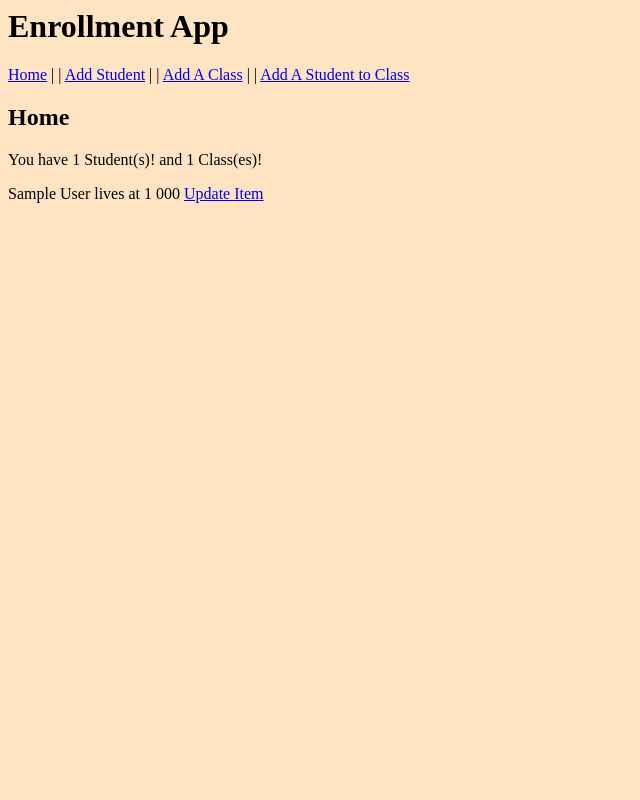
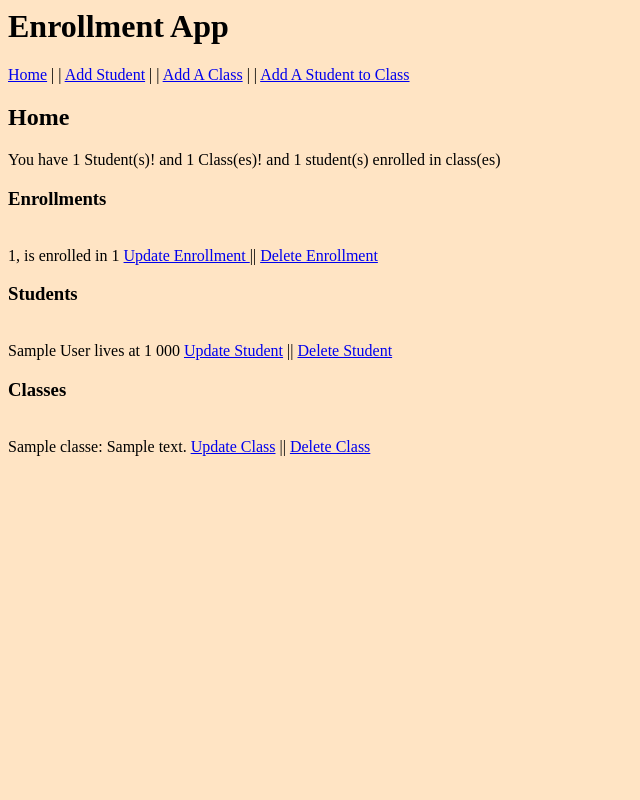
Before and after one commit to Christian-Sav/DevOps-Core-Fundamental-Projec, a Flask app: page / in a window 1280 px wide. Shown: the whole page, without its empty margins (0-640 px from the left). Run offline with Flask 2, Linux system fonts and the light colour scheme; tables that the repository leaves empty hold one stand-in row (values such as "Sample post").

Commit message:
Finalised CRUD functionality

```diff
--- a/Project/form.py
+++ b/Project/form.py
@@ -18,3 +18,9 @@ class AddEnrollment(FlaskForm):
     fk_student = SelectField("Student Name", choices=[] , validators = [DataRequired()])
     fk_class = SelectField("Class to enroll", choices=[] , validators = [DataRequired()])
     submit = SubmitField ("Add Item")
+
+
+class DelClass(FlaskForm):
+    name = StringField("Class to Delete",validators = [DataRequired()])
+    desc = StringField("Description of class",validators = [DataRequired()])
+    submit = SubmitField ("Add Item")
--- a/Project/routes.py
+++ b/Project/routes.py
@@ -1,15 +1,17 @@
 from flask import redirect, url_for, render_template, request
 from Project import app, db
-from Project.form import AddClass, AddStud, AddEnrollment
+from Project.form import AddClass, AddStud, AddEnrollment, DelClass
 from Project.models import Enrollment, Students, Classes
 
 @app.route('/')
 def home():
+    num_enroll = Enrollment.query.count()
+    enrolls = Enrollment.query.all()
     num_studs = Students.query.count()
     studs = Students.query.all()
     num_class = Classes.query.count()
-    class_ = Classes.query.all()
-    return render_template('index.html' , num = num_studs, studs = studs, num_class = num_class, class_ = class_)
+    classes_ = Classes.query.all()
+    return render_template('index.html' , num = num_studs, studs = studs, num_class = num_class, classes_ = classes_,  num_enroll = num_enroll, enrolls = enrolls)
 
 @app.route('/search=<keyword>')
 def search(keyword):
@@ -45,10 +47,10 @@ def create_class():
 @app.route('/create-enroll', methods = ['GET', 'POST'])
 def create_enroll():
     students = Students.query.all()
-    classes = Classes.query.all()
+    classes_ = Classes.query.all()
     form = AddEnrollment()
     form.fk_student.choices.extend([( student.pk, student.first_name + " " + student.surname) for student in students])
-    form.fk_class.choices.extend([( class_.pk, class_.name) for class_ in classes])
+    form.fk_class.choices.extend([( class_.pk, class_.name) for class_ in classes_])
     if request.method == 'POST' :
         fk_student = int(form.fk_student.data)
         fk_class = int(form.fk_class.data)
@@ -58,7 +60,7 @@ def create_enroll():
         return redirect(url_for('home'))
     return render_template('add_enrollment.html', form = form)
 
-@app.route('/update/<int:pk>',methods=['GET', 'POST'])
+@app.route('/update_stud/<int:pk>',methods=['GET', 'POST'])
 def update_stud(pk):
     stud = Students.query.get(pk)
     form = AddStud()
@@ -71,13 +73,65 @@ def update_stud(pk):
         return redirect(url_for('home'))
     return render_template('add_stud.html', form = form, ptitle = "Update Student")
 
-@app.route('/update/<int:pk>',methods=['GET', 'POST'])
+@app.route('/update_class/<int:pk>',methods=['GET', 'POST'])
 def update_class_(pk):
     class_ = Classes.query.get(pk)
     form = AddClass()
     if request.method == 'POST' :
-        class_.name = form.ame.data
+        class_.name = form.name.data
         class_.desc = form.desc.data
         db.session.commit()
         return redirect(url_for('home'))
     return render_template('add_class.html', form = form, ptitle = "Update Class")
+
+@app.route('/update_enroll/<int:pk>', methods = ['GET', 'POST'])
+def update_enroll(pk):
+    enroll = Enrollment.query.get(pk)
+    students = Students.query.all()
+    classes = Classes.query.all()
+    form = AddEnrollment()
+    form.fk_student.choices.extend([( student.pk, student.first_name + " " + student.surname) for student in students])
+    form.fk_class.choices.extend([( class_.pk, class_.name) for class_ in classes])
+    if request.method == 'POST' :
+        enroll.fk_student = int(form.fk_student.data)
+        enroll.fk_class = int(form.fk_class.data)
+        db.session.commit()
+        return redirect(url_for('home'))
+    return render_template('add_enrollment.html', form = form, ptitle = "Update Enrollment")
+
+
+@app.route('/delete_stud/<int:pk>',  methods = ['GET', 'POST'])
+def del_stud(pk):
+    stud = Students.query.get(pk)
+    form = AddStud()
+    if request.method == 'POST' :
+        db.session.delete(stud)
+        db.session.commit()
+        return redirect(url_for('home'))
+    return render_template('add_stud.html', form = form, stud = stud,  ptitle = "Delete Student")
+
+@app.route('/delete_class/<int:pk>',  methods = ['GET', 'POST'])
+def del_class(pk):
+    class_ = Classes.query.get(pk)
+    form = AddClass()
+    if request.method == 'POST' :
+        db.session.delete(class_)
+        db.session.commit()
+        return redirect(url_for('home'))
+    return render_template('add_class.html', form = form, class_ = class_,  ptitle = "Delete Class")
+
+@app.route('/delete_enroll/<int:pk>',  methods = ['GET', 'POST'])
+def del_enroll(pk):
+    enroll = Enrollment.query.get(pk)
+    students = Students.query.all()
+    classes = Classes.query.all()
+    form = AddEnrollment()
+    form.fk_student.choices.extend([( student.pk, student.first_name + " " + student.surname) for student in students])
+    form.fk_class.choices.extend([( class_.pk, class_.name) for class_ in classes])
+    if request.method == 'POST' :
+        enroll.fk_student = int(form.fk_student.data)
+        enroll.fk_class = int(form.fk_class.data)
+        db.session.delete(enroll)
+        db.session.commit()
+        return redirect(url_for('home'))
+    return render_template('add_enrollment.html', form = form, enroll = enroll,  ptitle = "Delete Enrollment")
--- a/Project/templates/add_class.html
+++ b/Project/templates/add_class.html
@@ -1,6 +1,6 @@
 {% extends "layout.html" %}
 {% block body %}
-<h2> Add Task</h2>
+<h2> {{ ptitle }} </h2>
 <br>
 <div class = "form">
 <form method = "POST" action = "">
--- a/Project/templates/add_enrollment.html
+++ b/Project/templates/add_enrollment.html
@@ -1,6 +1,6 @@
 {% extends "layout.html" %}
 {% block body %}
-<h2> Add Task</h2>
+<h2> {{ptitle}} </h2>
 <br>
 <div class = "form">
 <form method = "POST" action = "">
--- a/Project/templates/index.html
+++ b/Project/templates/index.html
@@ -2,12 +2,23 @@
 {% block body %}
         <h2>Home</h2>
         {% if num == 0 and num_class == 0 %}
-        <p> You currently have either no students and no classes</p>
+        <p> You currently have no students and no classes</p>
         {% else %}
-        <p> You have {{num}} Student(s)! and {{num_class}} Class(es)! </p>
+        <p> You have {{num}} Student(s)! and {{num_class}} Class(es)! and {{num_enroll}} student(s) enrolled in class(es) </p>
         {% endif %}
+        <h3> Enrollments </h3>
+        {% for enroll in enrolls %}
+        <br> {{ enroll.__str__() + " " + enroll.project.__str__() }}  <a href="{{ url_for ('update_enroll', pk=enroll.pk) }}">Update Enrollment </a> || <a href="{{ url_for ('del_enroll', pk=enroll.pk) }}">Delete Enrollment</a>
+        {% endfor %}
+        <br>
+        <h3> Students </h3>
         {% for stud in studs %}
-        {{ stud.__str__() + " " + stud.project.__str__() }}  <a href="{{ url_for ('update_stud', pk=stud.pk) }}">Update Item</a>
+        <br> {{ stud.__str__() + " " + stud.project.__str__() }}  <a href="{{ url_for ('update_stud', pk=stud.pk) }}">Update Student</a> || <a href="{{ url_for ('del_stud', pk=stud.pk) }}">Delete Student</a>
+        {% endfor %}
+        <br>
+        <h3> Classes </h3>
+        {% for class_ in classes_ %}
+        <br> {{ class_.__str__() + " " + class_.project.__str__() }}  <a href="{{ url_for ('update_class_', pk=class_.pk) }}">Update Class</a> || <a href="{{ url_for ('del_class', pk=class_.pk) }}">Delete Class</a>
         {% endfor %}
         <br>
 {% endblock body %}
```
Also changed, not shown: README.md.
